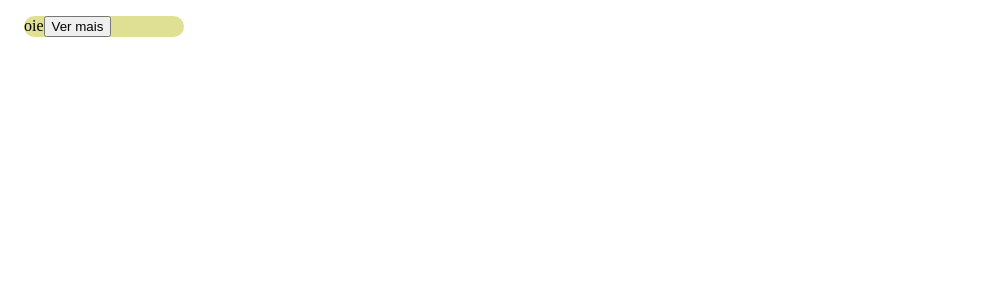
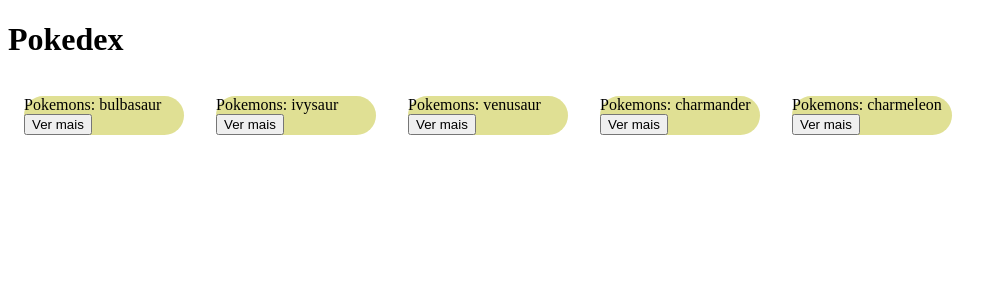
Before and after one commit to printf-ana/pokedex, a Next.js app: page /Pokedex in a window 1280 px wide. Before the commit this address had no page. Shown: the top 300 px of the page, without its empty margins (0-1007 px from the left). Built offline with nearby package versions, Linux system fonts and the light colour scheme.

Commit message:
feat: implements modal logic

```diff
--- a/package.json
+++ b/package.json
@@ -17,6 +17,7 @@
     "react": "18.1.0",
     "react-dom": "18.1.0",
     "react-query": "^3.39.0",
+    "react-use": "^17.4.0",
     "styled-components": "^5.3.5"
   },
   "devDependencies": {
--- /dev/null
+++ b/pages/Pokedex.tsx
@@ -0,0 +1,46 @@
+import { useEffect, useState } from 'react';
+import { useToggle } from 'react-use';
+import { Modal } from '../src/componentes';
+import { Card } from '../src/componentes/card';
+
+const pokemonsArray: string[] = [
+  'bulbasaur',
+  'ivysaur',
+  'venusaur',
+  'charmander',
+  'charmeleon'
+];
+
+export const Pokedex: React.FC = () => {
+  const [modal, setModal] = useToggle(false);
+  const [pokemons, setPokemons] = useState<string[]>(pokemonsArray);
+  const [selectedPokemon, setSelectedPokemon] = useState<string | undefined>(
+    ''
+  );
+
+  const setSeeMoreEvent = (pokemon: string) => {
+    setModal();
+    setSelectedPokemon(pokemon);
+  };
+
+  useEffect(() => {}, []);
+
+  return (
+    <div>
+      <h1>Pokedex</h1>
+      <div style={{ display: 'flex' }}>
+        {pokemons.map((pokemon) => (
+          <Card key={pokemon} onClick={() => setSeeMoreEvent(pokemon)}>
+            Pokemons: {pokemon}
+          </Card>
+        ))}
+      </div>
+
+      {modal && (
+        <Modal isOpen={modal} isClose={() => setModal(false)}>
+          <h2> {selectedPokemon}</h2>
+        </Modal>
+      )}
+    </div>
+  );
+};
--- a/pages/index.tsx
+++ b/pages/index.tsx
@@ -1,10 +1,11 @@
 import type { NextPage } from 'next';
 import { Card } from '../src/componentes/card';
+import { Pokedex } from './Pokedex';
 
 const Home: NextPage = () => {
   return (
     <>
-      <Card>oie</Card>
+      <Pokedex />
     </>
   );
 };
```
Also changed, not shown: 2 other files (tests, documents, lock files or other folders).
